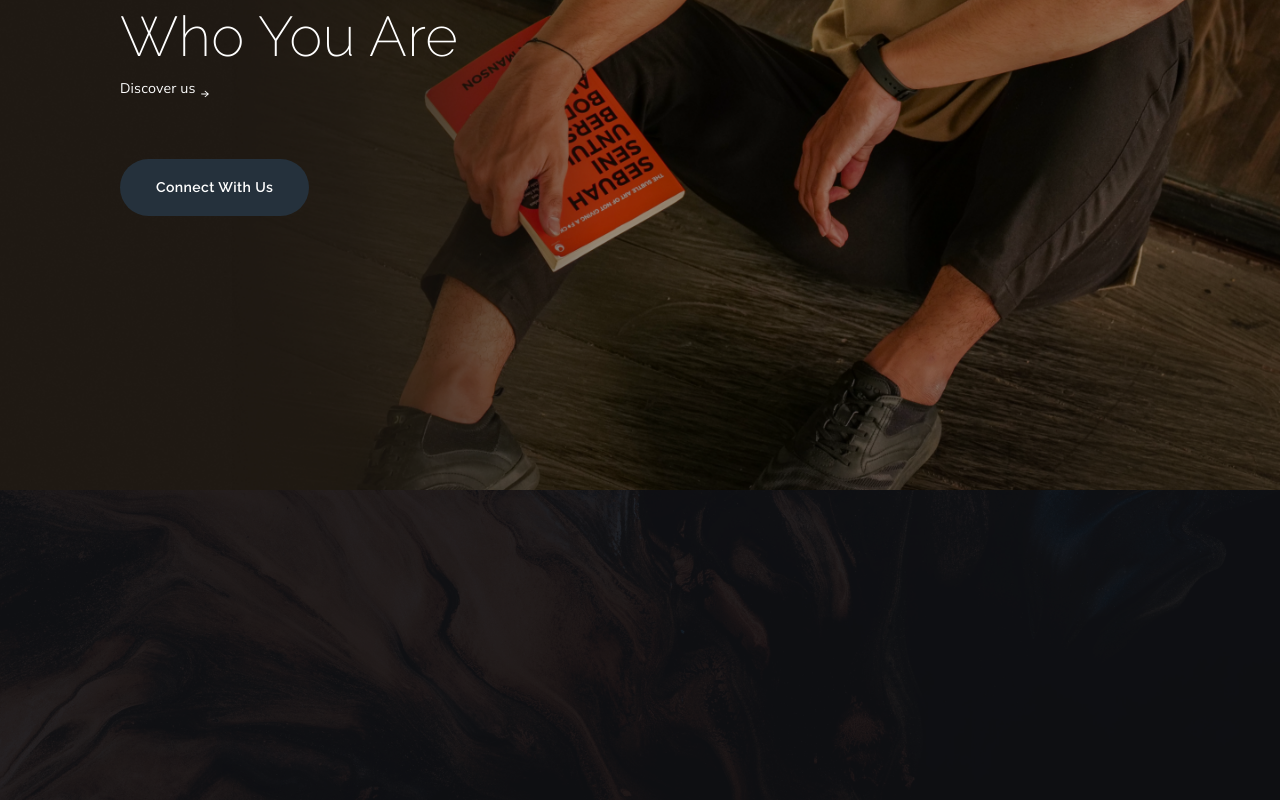
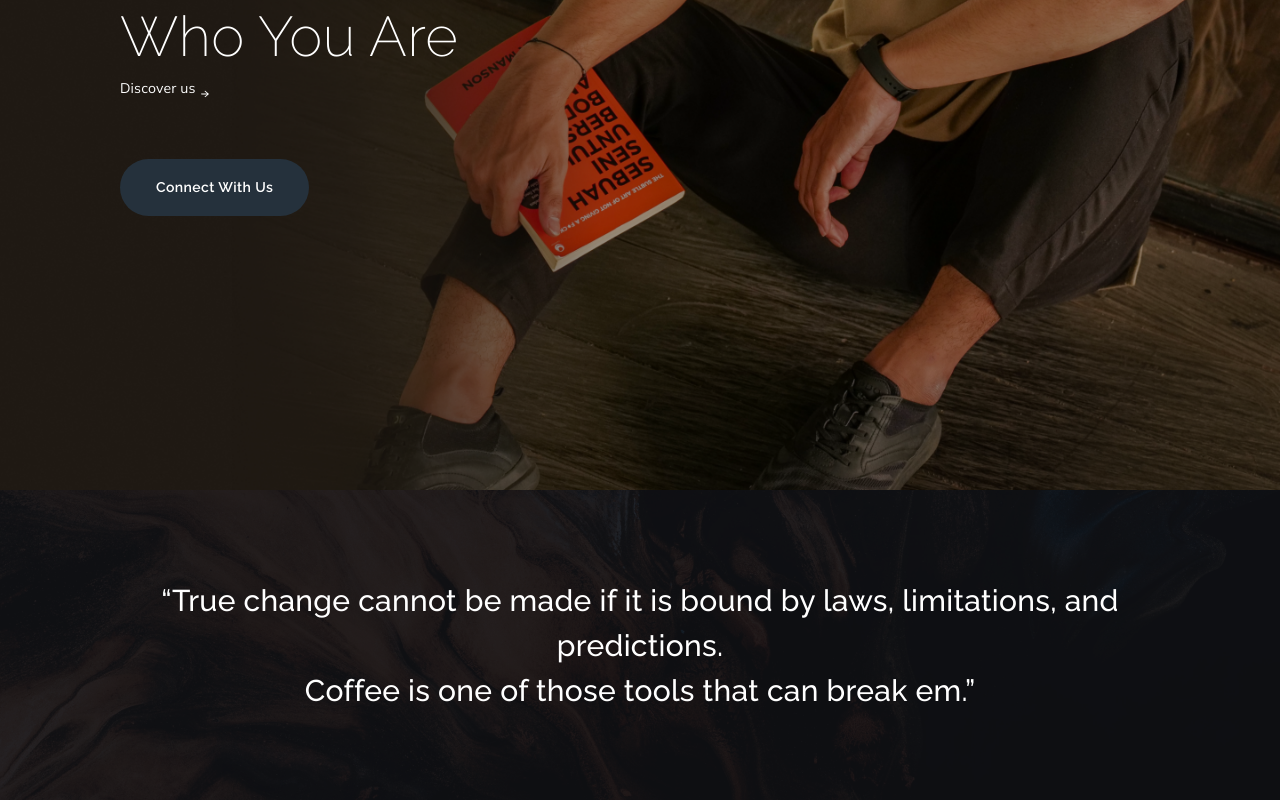
Before and after one commit to fmaulll/clothbrew, a React (Create React App) app: page / in a window 1280 px wide. Shown: the part 310-1110 px from the top of the page. Built offline with nearby package versions, Linux system fonts and the light colour scheme.

Commit message:
update icon, title, and add bottom hero section

```diff
--- a/public/index.html
+++ b/public/index.html
@@ -2,7 +2,7 @@
 <html lang="en">
   <head>
     <meta charset="utf-8" />
-    <link rel="icon" href="%PUBLIC_URL%/favicon.ico" />
+    <link rel="icon" href="%PUBLIC_URL%/Logo.png" />
     <meta name="viewport" content="width=device-width, initial-scale=1" />
     <meta name="theme-color" content="#000000" />
     <meta
@@ -24,7 +24,7 @@
       work correctly both with client-side routing and a non-root public URL.
       Learn how to configure a non-root public URL by running `npm run build`.
     -->
-    <title>React App</title>
+    <title>Clothbrew</title>
   </head>
   <body>
     <noscript>You need to enable JavaScript to run this app.</noscript>
--- a/src/App.tsx
+++ b/src/App.tsx
@@ -89,8 +89,25 @@ function App() {
           backgroundRepeat: "no-repeat",
           backgroundPosition: "center top",
           backgroundSize: "cover",
+          display: "flex",
+          alignItems: "center",
+          justifyContent: "center",
         }}
-      ></div>
+      >
+        <Typography
+          sx={{
+            fontFamily: "'Raleway', sans-serif",
+            color: "#FFFFFF",
+            fontSize: "30px",
+            fontWeight: 500,
+            textAlign: "center",
+          }}
+        >
+          “True change cannot be made if it is bound by laws, limitations, and
+          predictions.
+          <br /> Coffee is one of those tools that can break em.”
+        </Typography>
+      </div>
     </div>
   );
 }
--- a/src/index.css
+++ b/src/index.css
@@ -5,8 +5,3 @@ body {
   font-family: 'Raleway', sans-serif;
   scroll-behavior: smooth;
 }
-
-code {
-  font-family: source-code-pro, Menlo, Monaco, Consolas, 'Courier New',
-    monospace;
-}
```
Also changed, not shown: public/Logo.png (added).
